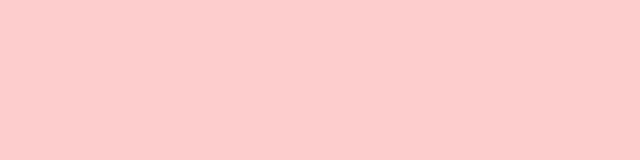
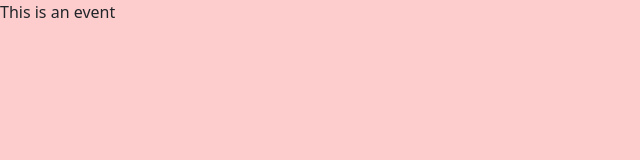
Before and after one commit to jun-elli/EB-technical-assignment, a React (Create React App) app in the folder client/: page /event/1 in a window 1280 px wide. Before the commit this address had no page. Shown: the top 160 px of the page, without its empty margins (0-640 px from the left). Built offline with nearby package versions, Linux system fonts and the light colour scheme.

Commit message:
Add dynamic paths for events with link

```diff
--- a/client/src/App.js
+++ b/client/src/App.js
@@ -1,12 +1,14 @@
 import "./App.css";
 import { BrowserRouter, Routes, Route } from "react-router-dom";
 import Landing from "./Components/Landing";
+import Event from "./Components/Event";
 
 function App() {
   return (
     <BrowserRouter>
       <Routes>
         <Route path="/" element={<Landing />} />
+        <Route path="/event/:id" element={<Event />} />
       </Routes>
     </BrowserRouter>
   );
--- /dev/null
+++ b/client/src/Components/Event.js
@@ -0,0 +1,5 @@
+const Event = () => {
+  return <div>This is an event</div>;
+};
+
+export default Event;
--- a/client/src/Components/Landing.js
+++ b/client/src/Components/Landing.js
@@ -1,4 +1,5 @@
 import { useEffect, useState } from "react";
+import { Link } from "react-router-dom";
 
 const Landing = () => {
   const [events, setEvents] = useState(null);
@@ -80,9 +81,9 @@ const Landing = () => {
                   <div className="card-body">
                     <h5 className="card-title">{el.name.text}</h5>
                     <p className="card-text">{el.description.text}</p>
-                    <a href="#" className="btn btn-primary">
-                      Go somewhere
-                    </a>
+                    <Link to={`/events/${el.id}`}>
+                      <button className="btn btn-primary">See event</button>
+                    </Link>
                   </div>
                 </div>
               );
```
